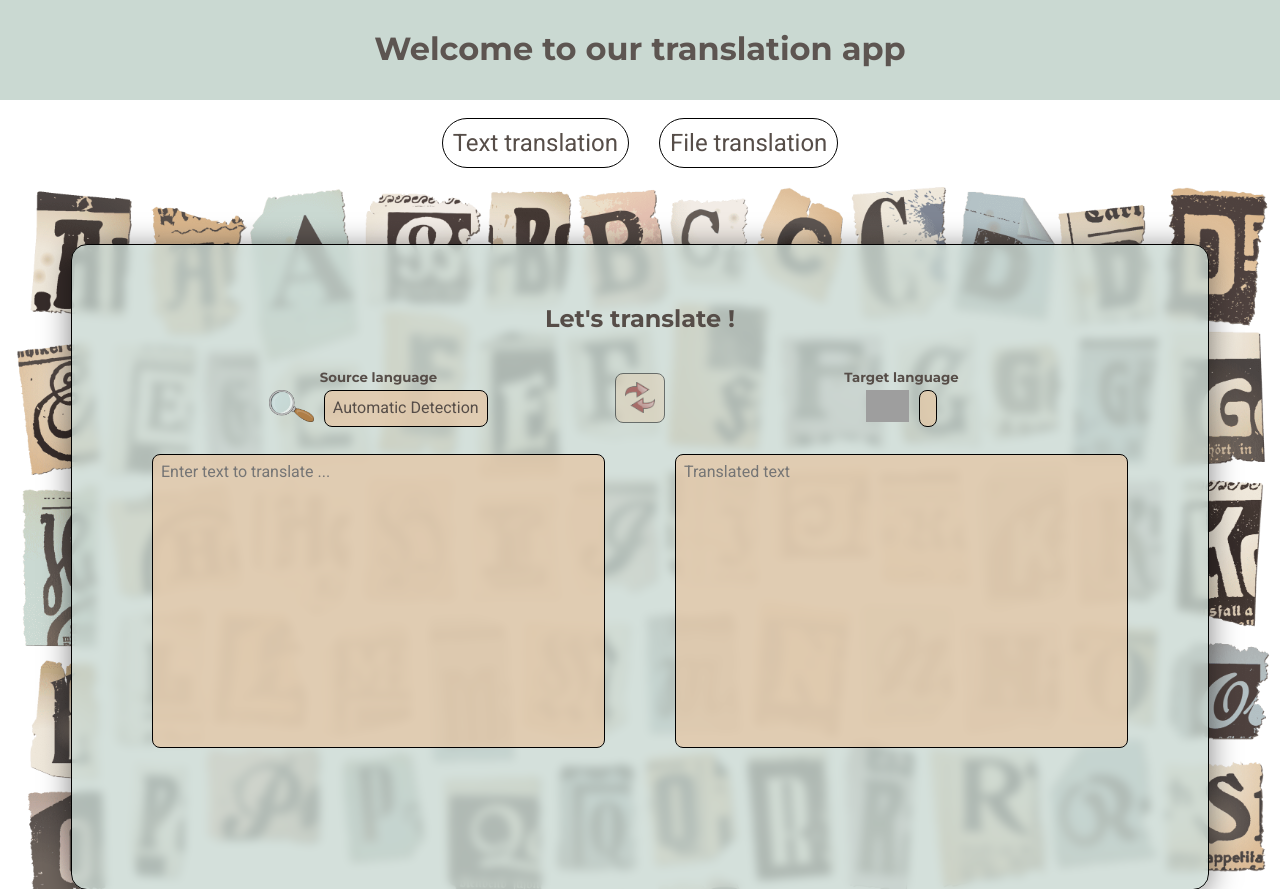
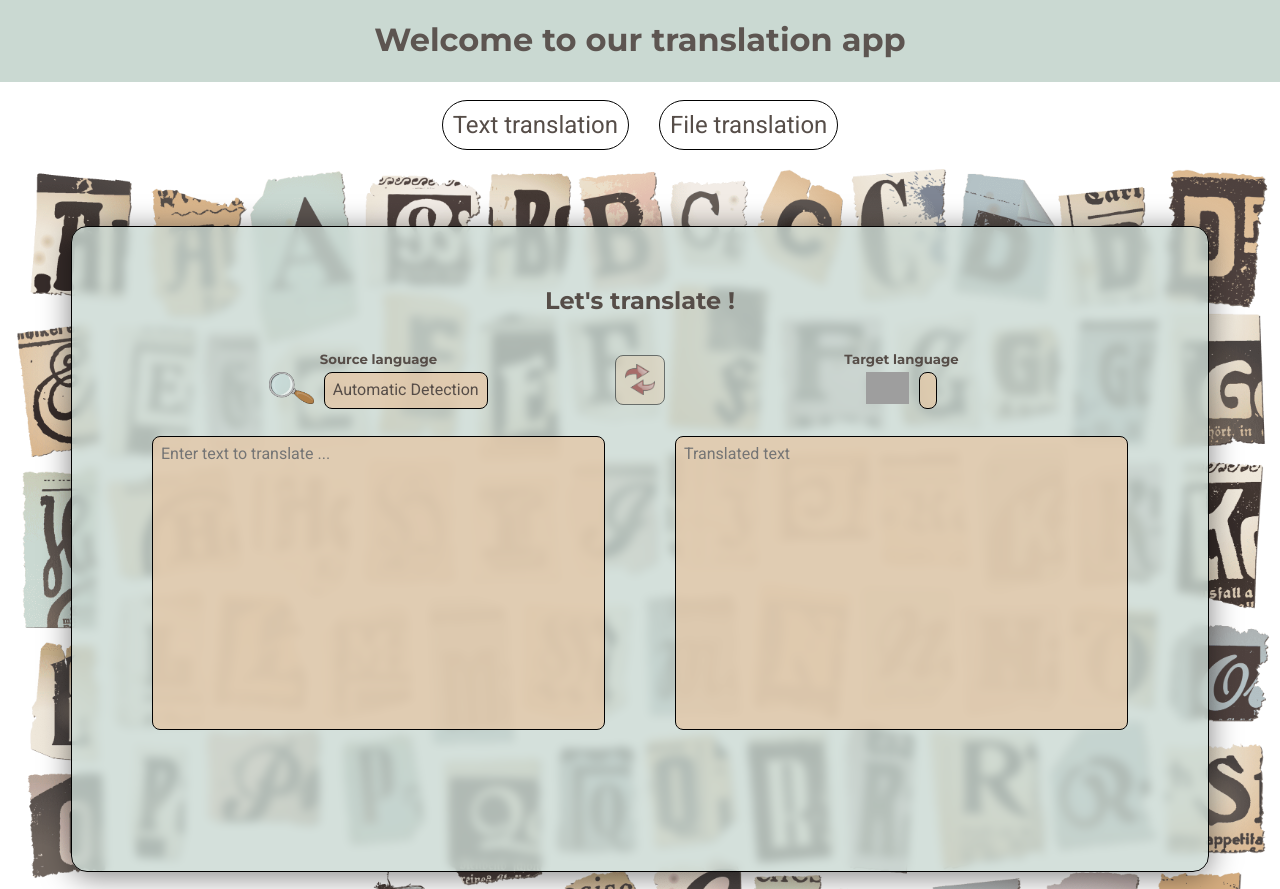
Before and after one commit to bruno-coulet/lingua-franca, a Flask app: page / in a window 1280 px wide. Shown: the top 889 px of the page. Run offline with Flask 3, Linux system fonts and the light colour scheme; lists and menus that the app fills with data are empty; grey boxes are pictures that could not be loaded.

Commit message:
[MODIF] padding in header

```diff
--- a/src/static/css/style.css
+++ b/src/static/css/style.css
@@ -24,7 +24,7 @@ h1, h2, h3, h4, h5, h6 {
 header {
     background-color: var(--header-background-color);
     color: var(--header-color);
-    padding: 10px;
+    padding: 1px;
     text-align: center;
     position: sticky;
     top: 0;
```
